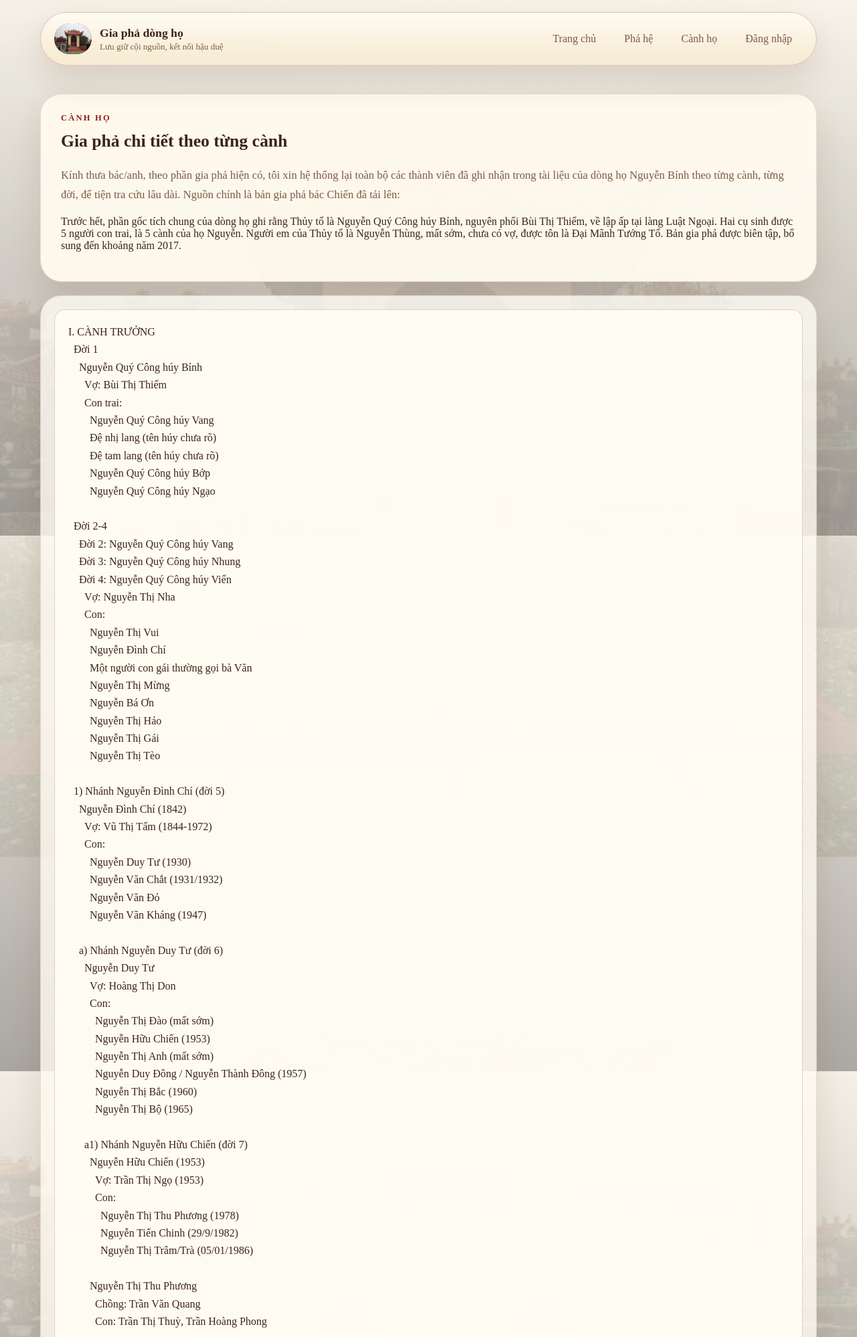
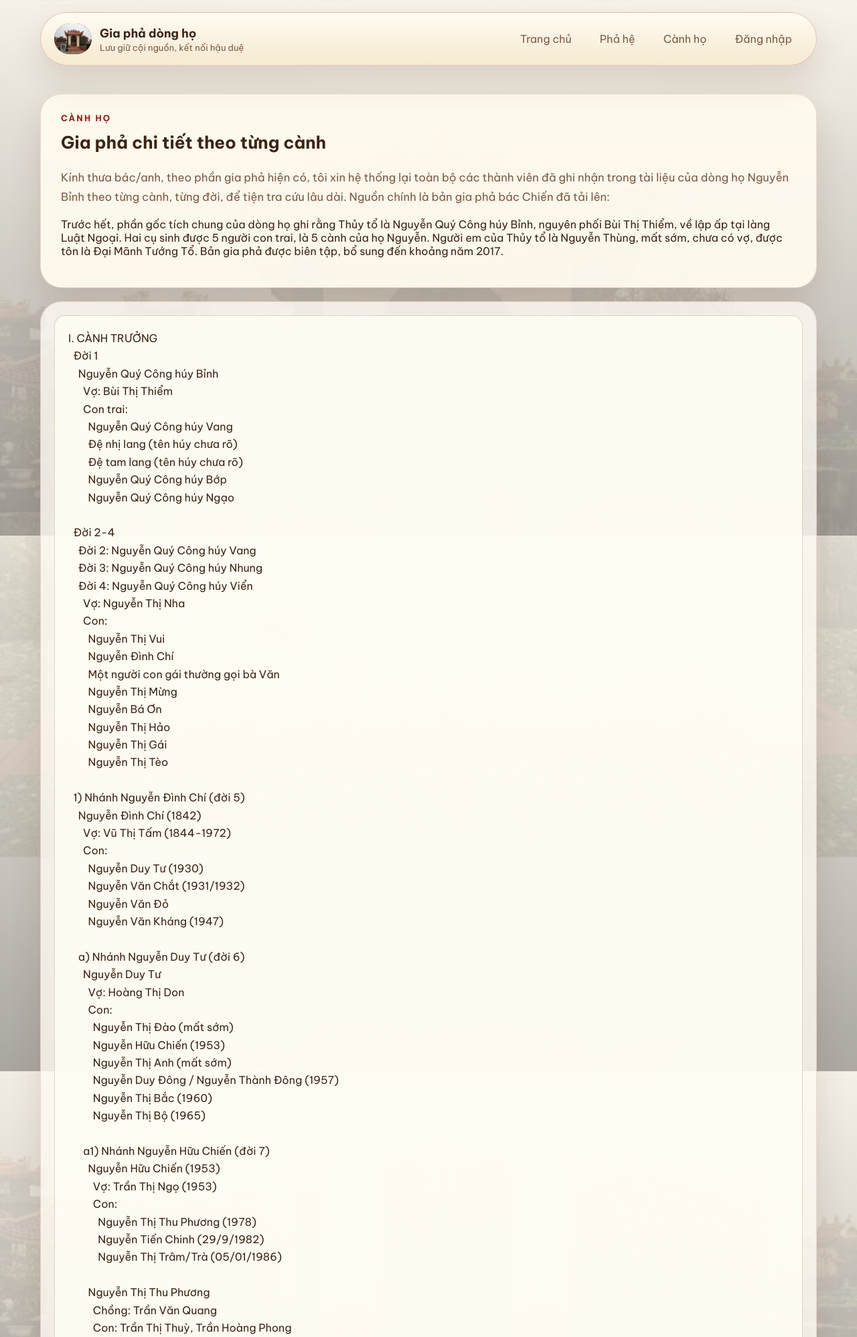
Before and after one commit to Tien-reus/webgiapha, a Django app: page /branches-outline/ in a window 1280 px wide. Shown: the top 1997 px of the page at 67% size. Run offline with Django 5.2, Linux system fonts and the light colour scheme.

Commit message:
style: change global font to Be Vietnam Pro

```diff
--- a/static/css/site.css
+++ b/static/css/site.css
@@ -1,3 +1,5 @@
+@import url("https://fonts.googleapis.com/css2?family=Be+Vietnam+Pro:wght@400;500;700;800&display=swap");
+
 :root {
     --bg: #efe1c2;
     --paper: rgba(255, 250, 239, 0.94);
@@ -28,7 +30,7 @@ html {
 body {
     margin: 0;
     color: var(--ink);
-    font-family: "Times New Roman", Georgia, serif;
+    font-family: "Be Vietnam Pro", "Segoe UI", Tahoma, sans-serif;
     background:
         linear-gradient(rgba(248, 243, 232, 0.88), rgba(165, 161, 154, 0.88)),
         url("/static/images/bg.jpg") center/cover no-repeat fixed;
@@ -887,7 +889,7 @@ h2 {
     border: 1px solid var(--line);
     background: rgba(255, 252, 244, 0.92);
     color: var(--ink);
-    font-family: "Times New Roman", Georgia, serif;
+    font-family: "Be Vietnam Pro", "Segoe UI", Tahoma, sans-serif;
     font-size: 1rem;
     line-height: 1.65;
     white-space: pre-wrap;
```
